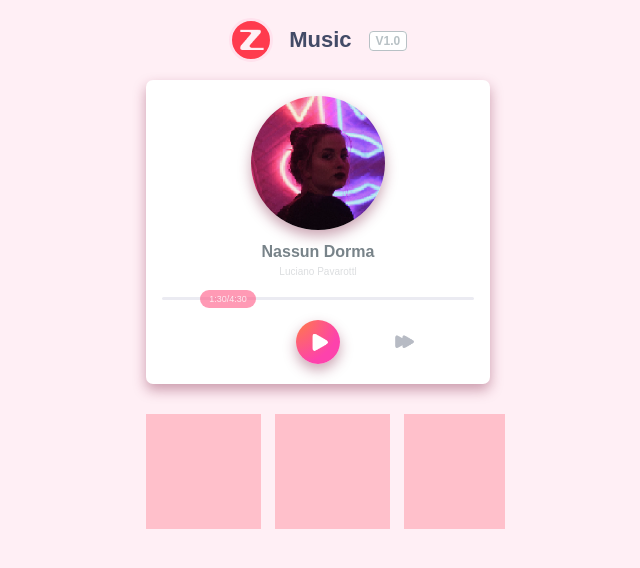
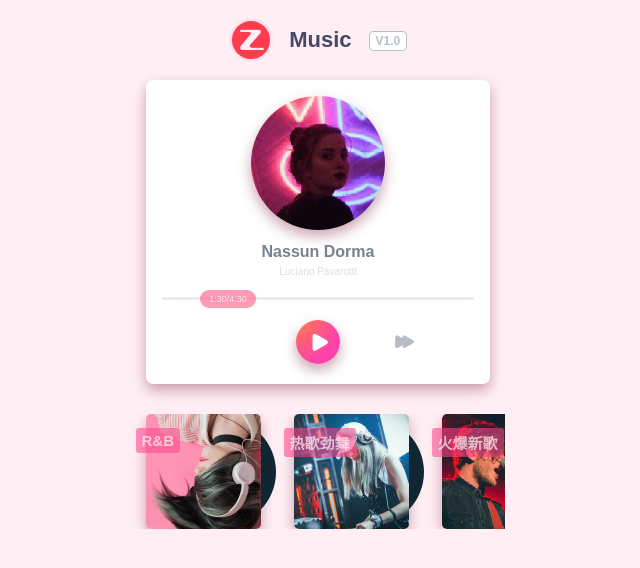
Before and after one commit to funny-man/z-music, a website built with webpack: page index.html in a window 1280 px wide. Shown: the whole page, without its empty margins (322-962 px from the left). Built offline with nearby package versions, Linux system fonts and the light colour scheme.

Commit message:
静态页面完成

```diff
--- a/index.html
+++ b/index.html
@@ -39,11 +39,29 @@
                 <div id="album-list">
                     <div class="list-ct">
                         <ul class="clearfi">
-                            <li></li>
-                            <li></li>
-                            <li></li>
-                            <li></li>
-                            <li></li>
+                            <li>
+                                <h4>R&B</h4>
+                                <div>
+
+                                    <img src="./src/imgs/album-1.png" alt="">
+
+                                </div>
+                                <span class="ds"></span>
+                            </li>
+                            <li>
+                                    <h4>热歌劲舞</h4>
+                                <div>
+
+                                    <img src="./src/imgs/album-2.png" alt="">
+                                </div>
+                            </li>
+                            <li>
+                                    <h4>火爆新歌</h4>
+                                <div>
+
+                                    <img src="./src/imgs/album-3.png" alt="">
+                                </div>
+                            </li>
                         </ul>
                     </div>
                 </div>
--- a/src/sass/style.scss
+++ b/src/sass/style.scss
@@ -16,13 +16,8 @@ $btn_hover:#d9dcdf;                      //按钮悬停
 $btn-a:#ff8338;                          //按钮渐变色
 $btn-b:#fd42ac;                          //按钮渐变色
 
-
 //css
 //还是动态rem吧
-
-
-
-
 * {
     margin: 0;
     padding: 0;
@@ -176,15 +171,51 @@ body {
         ul{
 
             width: 1000px;
-            li{
-                width: 115px;
-                height: 115px;
-                background-color: pink;
+            >li{
                 float: left;
+                margin-left: 33px;
+                position: relative;
+                h4{
+                    background-color:#ff438b8e;
+                    font-size: 15px;
+                    color: rgba(255, 255, 255, 0.658);
+                    padding: 4px 6px;
+                    border-radius: 3px;
+                    position: absolute;
+                    top:14px;
+                    left: -10px;
+                    z-index: 2;
+                }
+                >div{
+                    width: 115px;
+                    height: 115px;
+                    border-radius: 5px;
+                    overflow: hidden;
+                    box-shadow: 0 6px 13px rgba(124, 30, 65,.4);
+                    position: relative;
+                    img{
+                        width: 100%;
+                        position: relative;
+                        z-index: 1;
+                    }
+                }
+            }
+            >li:first-child{
                 margin-left: 14px;
+            }
+            >li::after {
+                content: '';
+                display: inline-block;
+                width: 108px;
+                height: 108px;
+                background-color: #112633;
+                border-radius: 50%;
+                position: absolute;
+                top: 50%;
+                right: -15px;
+                transform:translateY(-50%);
             }
         }
     }
-
 }
 .clearfi::after {content:""; display:block; clear:both;}
```
Also changed, not shown: dist/main.css, src/imgs/album-1.png (added), src/imgs/album-2.png (added), src/imgs/album-3.png (added).
